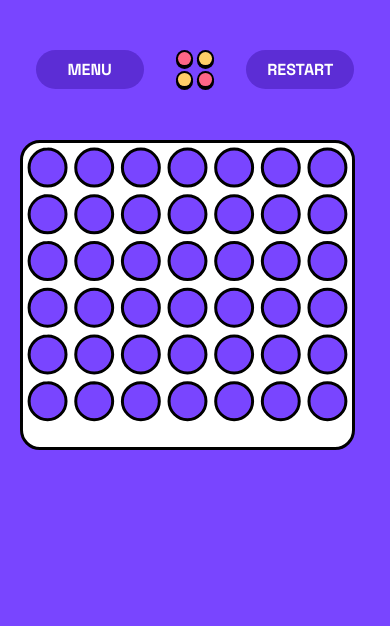
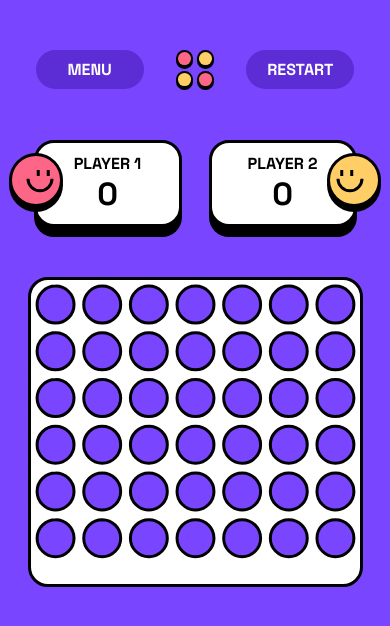
Before and after one commit to JonahFoster/connect-four, a React app: page /game in a window 390 px wide. Shown: the top 626 px of the page. Built offline with nearby package versions, Linux system fonts and the light colour scheme; the HTML template or start-up script is replaced by a standard one.

Commit message:
Player score containers added

```diff
--- a/src/Game.jsx
+++ b/src/Game.jsx
@@ -1,5 +1,7 @@
 import logo from './assets/images/logo.svg'
 import board from './assets/images/board-layer-white-small.svg'
+import player1 from './assets/images/player-one.svg'
+import player2 from './assets/images/player-two.svg'
 import styles from './Game.module.css'
 
 function Game() {
@@ -12,8 +14,20 @@ function Game() {
         <button className={styles['game-button']}>RESTART</button>
       </div>
       <div className={styles['game-scores-container']}>
+        <div className={styles['game-scores-player']}>
+          <p className={styles['player-name']}>PLAYER 1</p>
+          <p className={styles['player-score']}>0</p>
+          <img className={styles['player1-img']} src={player1} />
+        </div>
+        <div className={styles['game-scores-player']}>
+          <p className={styles['player-name']}>PLAYER 2</p>
+          <p className={styles['player-score']}>0</p>
+          <img className={styles['player2-img']} src={player2} />
+        </div>
       </div>
-      <img className={styles['game-board']} src={board} />
+      <div className={styles['game-board-container']}>
+        <img className={styles['game-board']} src={board} />
+      </div>
     </div>
   )
 }
--- a/src/Game.module.css
+++ b/src/Game.module.css
@@ -32,6 +32,55 @@
       color: white;
     }
 
+    .game-scores-container {
+      padding: 0 20px 50px 20px;
+      display: flex;
+      justify-content: space-around;
+      position: relative;
+    }
+
+    .game-scores-player {
+      width: 142px;
+      height: 81px;
+      background: white;
+      border-radius: 20px;
+      border: 3px solid black;
+      box-shadow: 0px 10px 0px 0px black;
+    }
+
+    .player1-img {
+      position: absolute;
+      bottom: 65px;
+      left: 9px;
+    }
+
+    .player2-img {
+      position: absolute;
+      bottom: 65px;
+      right: 9px;
+    }
+
+    .player-name {
+      font-family: 'Space Grotesk';
+      font-size: 16px;
+      text-align: center;
+      font-weight: 700;
+      padding-top: 10px;
+    }
+
+    .player-score {
+      font-family: 'Space Grotesk';
+      font-size: 32px;
+      text-align: center;
+      font-weight: 700;
+    }
+
+    .game-board-container {
+      display: flex;
+      align-items: center;
+      flex-direction: column;
+    }
+
     .game-board {
       padding: 0 20px;
     }
```
